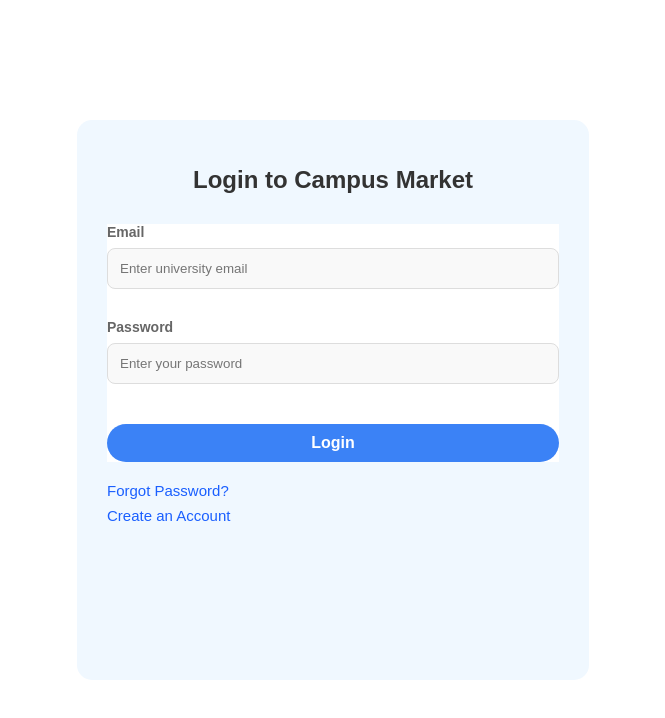
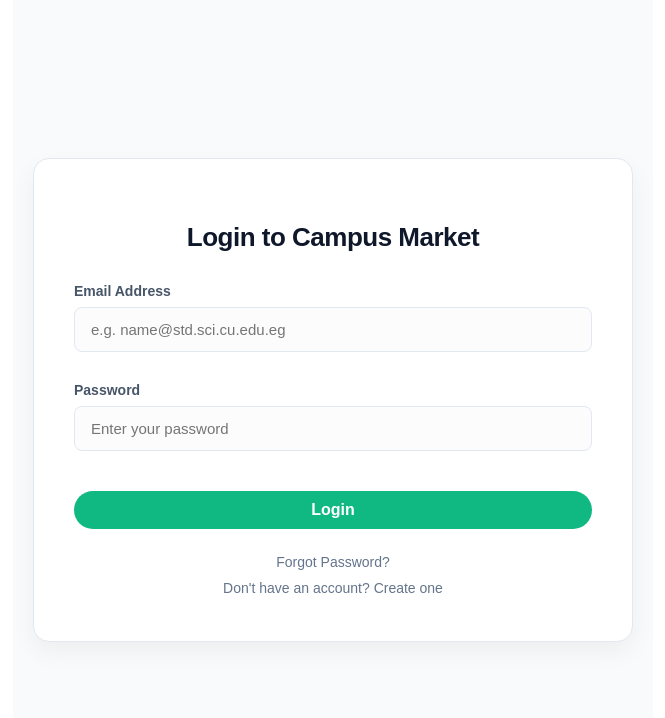
Before and after one commit to Doha2127277/CampusMarket, a React (Vite) app in the folder frontend/: page /login in a window 1280 px wide. Shown: the top 718 px of the page, without its empty margins (307-972 px from the left). Built offline with nearby package versions, Linux system fonts and the light colour scheme.

Commit message:
edit login

```diff
--- a/frontend/src/LoginPage/LogIn.css
+++ b/frontend/src/LoginPage/LogIn.css
@@ -1,83 +1,107 @@
-body{
-    margin: 0px;
-    overflow: hidden;
-    background-image: url(hhhh.png);
+.container {
+    display: flex;
+    justify-content: center;
+    align-items: center;
+    min-height: 100vh;
+    background-color: #f8fafc;
+    padding: 20px;
 }
-img{
-    height: 100vh;
-    width: 100vw;
-    object-fit: cover;
-    background-position: center;
-    background-repeat: no-repeat;
-    position: absolute;
-    top: 0;
-    filter: blur(8px);
-    transform: scale(1.1);
+
+.card {
+    background: #ffffff;
+    width: 600px;
+    max-width: 900px;
+    padding: 45px 40px;
+    border-radius: 16px;
+    box-shadow: 0 10px 25px rgba(0, 0, 0, 0.05);
+    border: 1px solid #e2e8f0;
 }
-.card{
-    display: block;
-    margin: 15vh auto;
-    width: 40vw;
-    height: 70vh;
-    background-color: aliceblue;
-    position: relative;
-    border-radius: 15px;
-    z-index: 1;
-    padding: 30px;
+
+.card h1 {
+    color: #0f172a;
+    font-size: 26px;
+    font-weight: 800;
+    margin-bottom: 30px;
+    text-align: center;
+    letter-spacing: -0.5px;
 }
-.card h1 {
-    margin-bottom: 30px;
-    color: #333;
-    font-size: 24px;
-    text-align: center;
-}
+
 .input-group {
-    text-align: left;
     margin-bottom: 20px;
 }
+
 .input-group label {
     display: block;
     margin-bottom: 8px;
     font-size: 14px;
-    color: #666;
+    font-weight: 600;
+    color: #475569;
 }
+
 .input-group input {
     width: 100%;
-    padding: 12px;
-    border: 1px solid #ddd;
+    padding: 13px 16px;
+    border: 1.5px solid #e2e8f0;
     border-radius: 8px;
-    box-sizing: border-box; /* مهم جداً عشان الـ padding ميزودش العرض */
-    background-color: #f9f9f9;
+    font-size: 15px;
+    transition: all 0.3s ease;
+    outline: none;
+    background-color: #fcfcfc;
+    box-sizing: border-box;
+}
 
+.input-group input:focus {
+    border-color: #3b82f6;
+    background-color: #ffffff;
+    box-shadow: 0 0 0 4px rgba(59, 130, 246, 0.1);
 }
-.login-btn {
+
+.login-btn{
     width: 100%;
-    padding: 12px;
-    background-color: #1a5fff; /* لون أزرق زي الصورة */
+    padding: 14px;
+    background-color: #10b981 !important;
     color: white;
     border: none;
-    border-radius: 8px;
+    border-radius: 5px;
     font-size: 16px;
+    font-weight: 700;
     cursor: pointer;
+    transition: all 0.3s ease;
     margin-top: 10px;
-    transition: background 0.3s;
 }
+
 .login-btn:hover {
-    background-color: #0046e5;
+    background-color: #2563eb !important;
+    transform: translateY(-1px) !important;
+    box-shadow: 0 4px 12px rgba(59, 130, 246, 0.2) !important;
 }
+
 .links {
-    margin-top: 20px;
+    margin-top: 25px;
+    text-align: center;
+    display: flex;
+    flex-direction: column;
+    gap: 10px;
 }
 
 .links a {
-    display: block;
-    font-size: 15px;
-    color: #1a5fff;
+    font-size: 14px;
+    color: #64748b;
     text-decoration: none;
-    margin-top: 8px;
-    /* transform: translateX(100px); */
+    transition: color 0.2s;
 }
 
 .links a:hover {
+    color: #3b82f6;
     text-decoration: underline;
 }
+
+.error-text {
+    background-color: #fef2f2;
+    color: #ef4444;
+    padding: 10px;
+    border-radius: 6px;
+    font-size: 13px;
+    text-align: center;
+    margin-bottom: 15px;
+}
--- a/frontend/src/LoginPage/LoginPage.jsx
+++ b/frontend/src/LoginPage/LoginPage.jsx
@@ -15,10 +15,9 @@ function LoginPage() {
         setErrorMsg("");
         try {
             await signInWithEmailAndPassword(auth, email, password);
-            alert("Login Successful!");
             navigate("/home");
-        } catch {
-            setErrorMsg(`Invalid email or password`);
+        } catch{
+            setErrorMsg("Invalid email or password. Please try again.");
         }
     };
 
@@ -26,17 +25,21 @@ function LoginPage() {
         <div className="container">
             <div className="card">
                 <h1>Login to Campus Market</h1>
+
+                {errorMsg && <div className="error-text">{errorMsg}</div>}
+
                 <form onSubmit={handleLogin}>
                     <div className="input-group">
-                        <label>Email</label>
+                        <label>Email Address</label>
                         <input
                             type="email"
-                            placeholder="Enter university email"
+                            placeholder="e.g. name@std.sci.cu.edu.eg"
                             value={email}
                             onChange={(e) => setEmail(e.target.value)}
                             required
                         />
                     </div>
+
                     <div className="input-group">
                         <label>Password</label>
                         <input
@@ -47,13 +50,13 @@ function LoginPage() {
                             required
                         />
                     </div>
-                    {errorMsg && <p style={{ color: 'red', fontSize: '14px' }}>{errorMsg}</p>}
+
                     <button type="submit" className="login-btn">Login</button>
                 </form>
 
                 <div className="links">
                     <Link to="/forget-password">Forgot Password?</Link>
-                    <Link to="/register">Create an Account</Link>
+                    <Link to="/register">Don't have an account? Create one</Link>
                 </div>
             </div>
         </div>
--- a/frontend/src/RigsterPage/Rigster.jsx
+++ b/frontend/src/RigsterPage/Rigster.jsx
@@ -55,7 +55,7 @@ export default function Register() {
       // setRole("Choose");
       // setSellerRole("Choose");
       // setBuyerRole("Choose");
-    } catch {
+    } catch{
       setErrorMsg("this email already in use");
     }
   };
```
Lines whose indentation alone changed are shown as unchanged.
